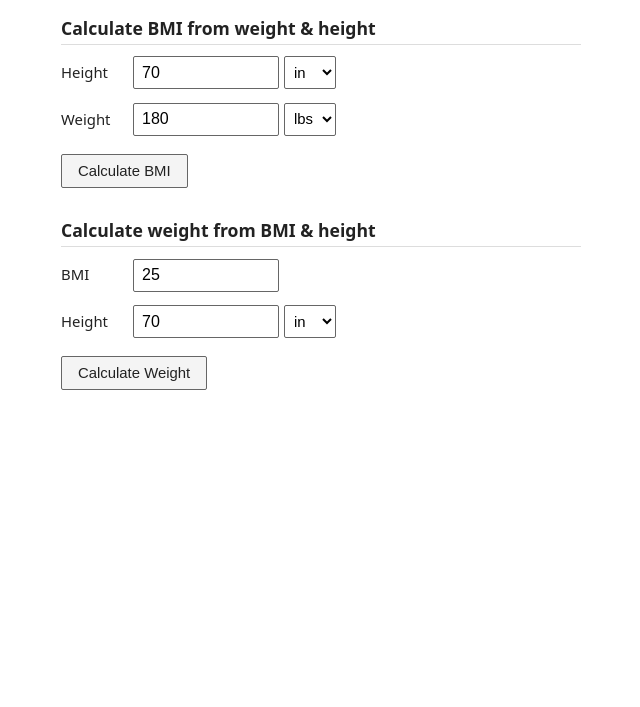
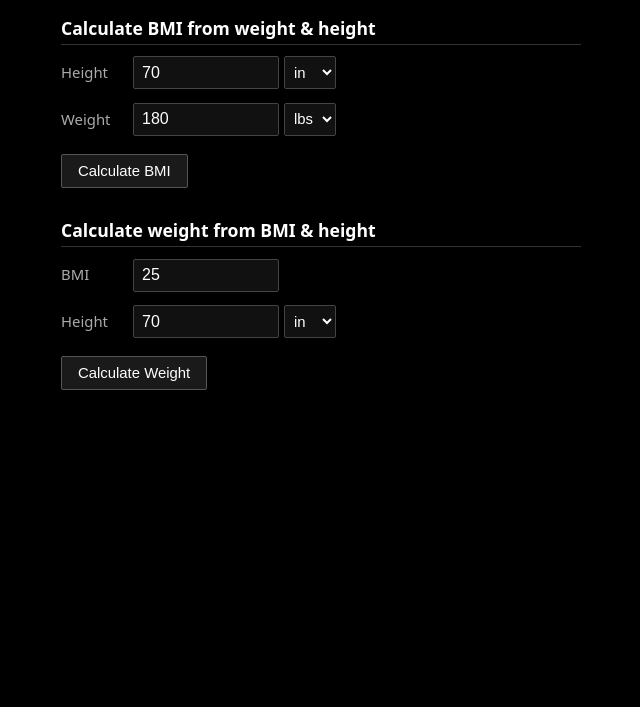
Before and after one commit to sacr1f/bmi, a plain HTML site: page index.html in a window 1280 px wide. Shown: the part 93-800 px from the top of the page, without its empty margins (319-959 px from the left). Drawn offline with Linux system fonts and the light colour scheme.

Commit message:
Update index.html

```diff
--- a/index.html
+++ b/index.html
@@ -9,7 +9,8 @@ body {
   margin: 40px auto;
   max-width: 520px;
   padding: 0 15px;
-  color: #222;
+  background: #000;
+  color: #fff;
   line-height: 1.45;
 }
 h1 {
@@ -17,6 +18,7 @@ h1 {
   font-weight: 700;
   margin-bottom: 1.6rem;
   text-align: left;
+  color: #fff;
 }
 h2 {
   font-size: 1.1rem;
@@ -24,7 +26,8 @@ h2 {
   margin-top: 1.9rem;
   margin-bottom: 0.7rem;
   padding-bottom: 3px;
-  border-bottom: 1px solid #ddd;
+  border-bottom: 1px solid #333;
+  color: #fff;
 }
 .input-row {
   display: flex;
@@ -35,27 +38,31 @@ h2 {
   width: 72px;
   flex-shrink: 0;
   font-size: 0.93rem;
+  color: #aaa;
 }
 .input-row input[type="number"] {
   width: 128px;
   padding: 6.5px 8px;
   font-size: 1rem;
-  border: 1px solid #666;
+  border: 1px solid #444;
   border-radius: 2px;
   margin-right: 5px;
+  background: #111;
+  color: #fff;
 }
 .input-row select {
   padding: 6.5px 5px;
   font-size: 0.93rem;
-  border: 1px solid #666;
+  border: 1px solid #444;
   border-radius: 2px;
-  background: white;
+  background: #111;
+  color: #fff;
   cursor: pointer;
 }
 button {
-  background: #f4f4f4;
-  color: #222;
-  border: 1px solid #666;
+  background: #1a1a1a;
+  color: #fff;
+  border: 1px solid #555;
   padding: 8px 16px;
   font-size: 0.93rem;
   cursor: pointer;
@@ -63,22 +70,24 @@ button {
   margin-top: 0.25rem;
 }
 button:hover {
-  background: #e9e9e9;
+  background: #222;
 }
 .results {
   margin-top: 1rem;
   padding: 0.7rem 0.9rem;
-  background: #fafafa;
-  border: 1px solid #ddd;
+  background: #111;
+  border: 1px solid #333;
   border-radius: 2px;
   font-size: 0.93rem;
   line-height: 1.55;
+  color: #fff;
 }
 .results div {
   margin-bottom: 0.15rem;
 }
 .results span {
   font-weight: 600;
+  color: #fff;
 }
 </style>
 </head>
```
